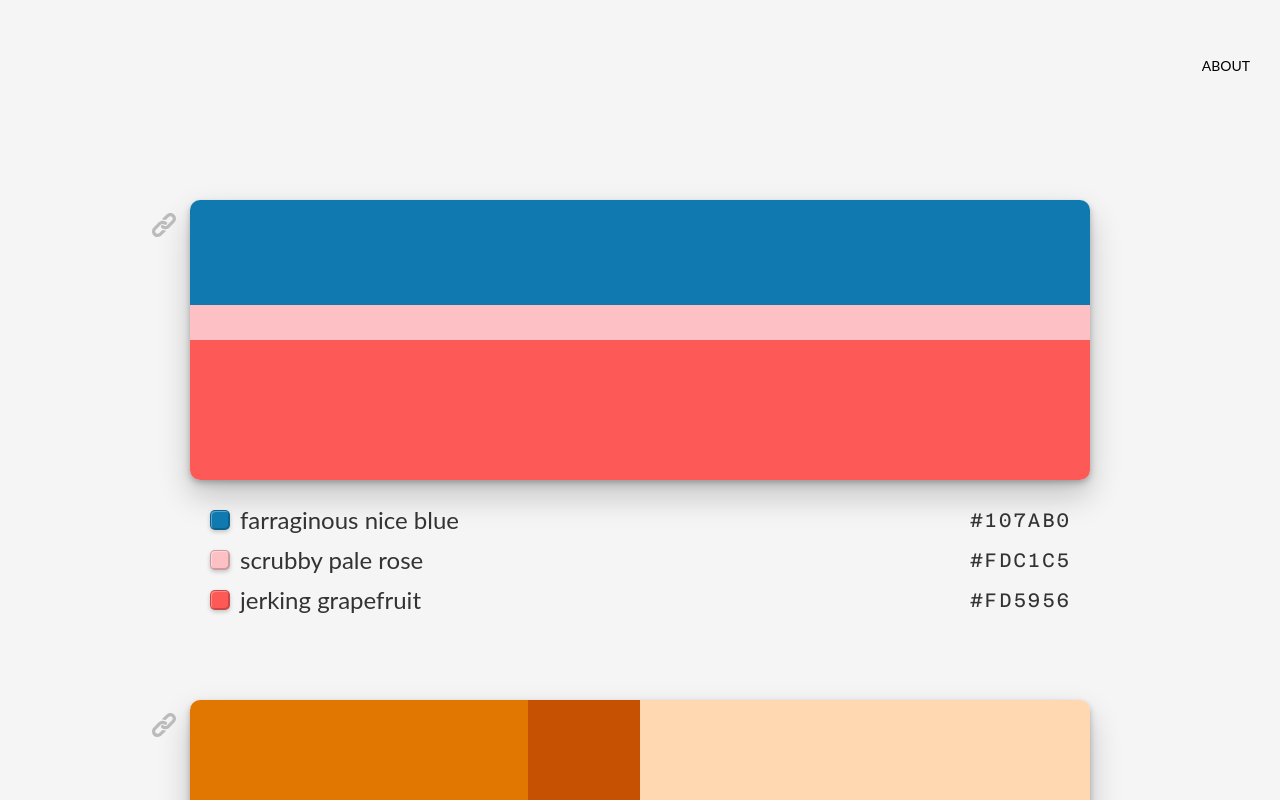
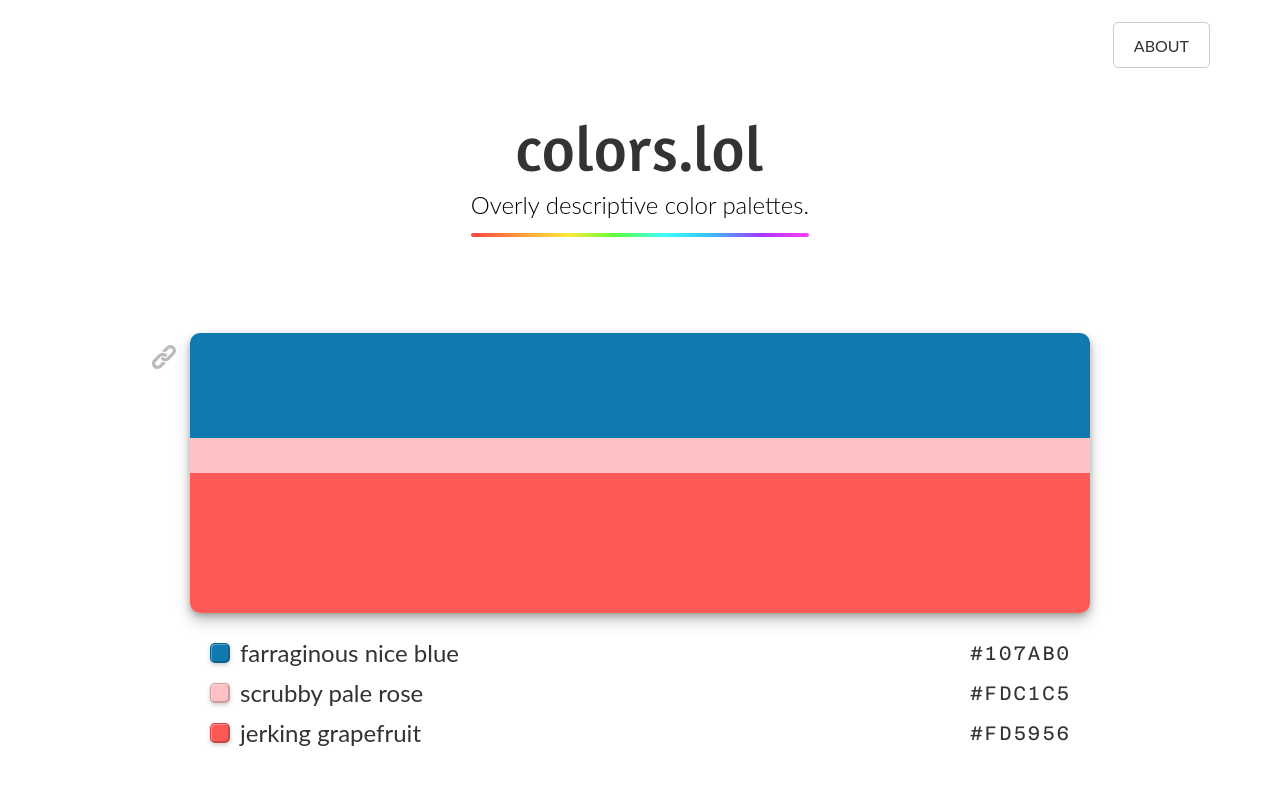
Before and after one commit to adamfuhrer/colors.lol, an Angular app: page / in a window 1280 px wide. Shown: the top 800 px of the page. Built offline with nearby package versions, Linux system fonts and the light colour scheme; a web font is replaced by a local one.

Commit message:
improve site navigation and add rainbow underline to header

```diff
--- a/src/app/about/about.component.html
+++ b/src/app/about/about.component.html
@@ -1 +1,3 @@
-<p>about works!</p>
+<div class="content-wrapper">
+  About page here
+</div>
--- a/src/app/about/about.component.scss
+++ b/src/app/about/about.component.scss
@@ -0,0 +1,17 @@
+@import '../../styles/vars';
+
+:host {
+  display: flex;
+  flex-direction: column;
+  align-items: center;
+  margin-top: 100px;
+
+  .content-wrapper {
+    display: flex;
+    flex-direction: column;
+    align-items: center;
+    max-width: $content-width;
+    padding-bottom: 80px;
+    width: 100%;
+  }
+}
--- a/src/app/navigation/navigation.component.html
+++ b/src/app/navigation/navigation.component.html
@@ -1,6 +1,11 @@
 <nav>
-  <div></div>
-  <button routerLink="/about">
+  <button class="about" routerLink="/about">
     ABOUT
   </button>
 </nav>
+<header>
+  <a class="site-name" routerLink="/">
+    <h1>colors.lol</h1>
+  </a>
+  <h2 class="description">Overly descriptive color palettes.</h2>
+</header>
--- a/src/app/navigation/navigation.component.scss
+++ b/src/app/navigation/navigation.component.scss
@@ -1,13 +1,72 @@
 @import '../../styles/vars';
 
 :host {
+  display: flex;
+  flex-direction: column;
+  align-items: center;
+
   nav {
     display: flex;
     align-items: center;
-    justify-content: space-between;
+    justify-content: flex-end;
     min-height: 50px;
-    margin-top: 40px;
+    margin-top: 20px;
     padding-left: 30px;
     padding-right: 30px;
+    width: 100%;
+    max-width: 1200px;
+
+    button.about {
+      color: $oil;
+      font-size: 1.6rem;
+      font-weight: $regular;
+      transition: $transition-normal;
+      display: flex;
+      align-items: center;
+      justify-content: center;
+      height: 46px;
+      padding-left: 20px;
+      padding-right: 20px;
+      border: 1px solid #CCCCCC;
+      border-radius: 5px;
+
+      &:hover {
+        border: 1px solid $grey;
+      }
+    }
+  }
+
+  header {
+    display: flex;
+    flex-direction: column;
+    align-items: center;
+    margin-top: 40px;
+
+    .site-name {
+      h1 {
+        transition: $transition-normal;
+      }
+
+      &:hover {
+        h1 {
+          color: $pink;
+        }
+      }
+    }
+
+    h2.description {
+      position: relative;
+
+      &::after {
+        position: absolute;
+        content: '';
+        bottom: -14px;
+        left: 0;
+        right: 0;
+        height: 4px;
+        border-radius: 3px;
+        background: linear-gradient(to right, rgb(255, 68, 68), rgb(255, 152, 60), rgb(255, 233, 56), rgb(93, 255, 58), rgb(59, 254, 255), rgb(58, 187, 255), rgb(168, 55, 255), rgb(255, 62, 250));
+      }
+    }
   }
 }
--- a/src/index.html
+++ b/src/index.html
@@ -2,7 +2,7 @@
 <html lang="en">
 <head>
   <meta charset="utf-8">
-  <title>colors.lol — Overly descriptive color palettes</title>
+  <title>colors.lol - Overly descriptive color palettes</title>
   <base href="/">
   <meta name="viewport" content="width=device-width, initial-scale=1">
   <link rel="icon" type="image/x-icon" href="favicon.ico">
--- a/src/styles/_reset.scss
+++ b/src/styles/_reset.scss
@@ -13,12 +13,10 @@ html {
   height: 100%;
   font-size: 62.5%;
   box-sizing: border-box;
-  background: #F5F5F5;
 }
 
 body {
   font-family: $sans-serif;
-  //height: 100%;
   font-size: 14px;
   line-height: 1.5;
 }
--- a/src/styles/_vars.scss
+++ b/src/styles/_vars.scss
@@ -1,5 +1,5 @@
 // Fonts
-$sans-serif: "Lato", Helvetica, Arial, sans-serif;
+$sans-serif: 'Lato', Helvetica, Arial, sans-serif;
 $amaranth: 'Amaranth', sans-serif;
 $nitti: 'Nitti Normal', sans-serif;
 
@@ -27,7 +27,7 @@ $white: #FFFFFF;
 
 // Shadows
 $box-shadow-weak: 0 4px 6px rgba(50, 50, 93, .11), 0 1px 3px rgba(0, 0, 0, .08);
-$box-shadow-strong:  0 2px 4px rgba(0, 0, 0, 0.125), 0 4px 8px rgba(0, 0, 0, 0.15), 0 16px 32px rgba(0, 0, 0, 0.2);
+$box-shadow-strong:  0 2px 4px rgba(0, 0, 0, 0.125), 0 4px 8px rgba(0, 0, 0, 0.15), 0 8px 16px rgba(0, 0, 0, 0.2);
 $text-shadow-normal: 0 1px rgba(0, 0, 0, 0.14);
 
 // Transitions
```
